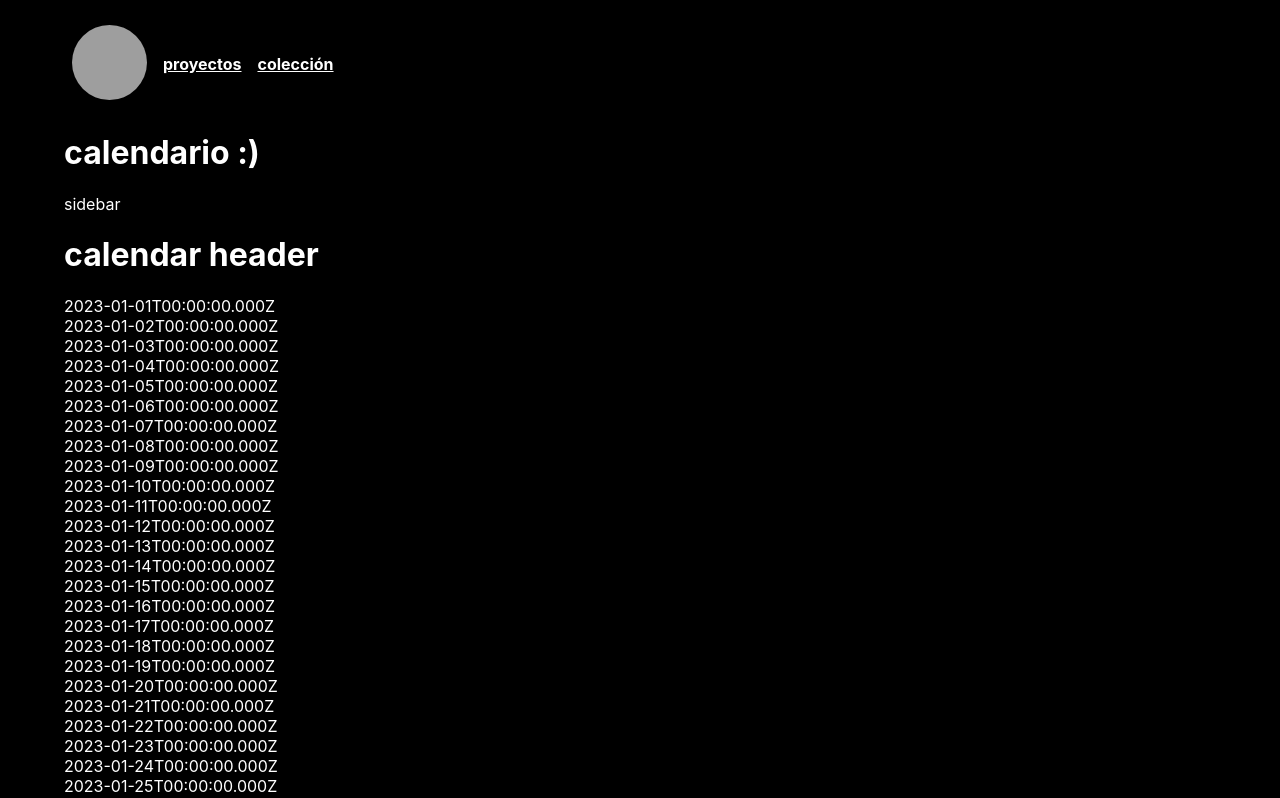
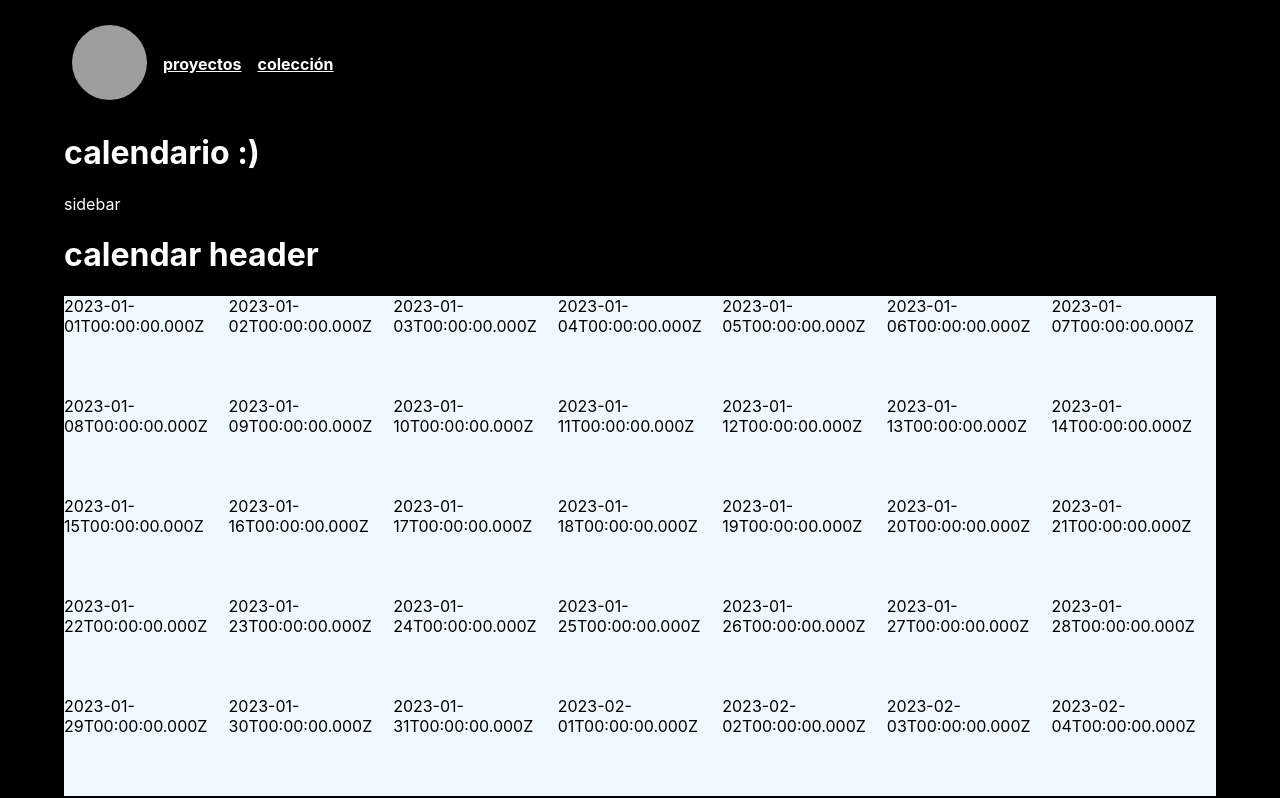
Before and after one commit to mabby1110/current.me, a Next.js app: page /proyectos/calendario in a window 1280 px wide. Shown: the top 798 px of the page. Built offline with nearby package versions, Linux system fonts and the light colour scheme; grey boxes are pictures that could not be loaded.

Commit message:
se agrego estilo temporal

```diff
--- /dev/null
+++ b/app/proyectos/calendario/calendario.module.css
@@ -0,0 +1,10 @@
+.monthGrid{
+    display: grid;
+    grid-template-columns: repeat(7, minmax(100px, auto));
+    grid-template-rows: repeat(5, minmax(100px, auto));
+}
+
+.dayCell{
+    background-color: aliceblue;
+    color: black;
+}
--- a/app/proyectos/calendario/page.tsx
+++ b/app/proyectos/calendario/page.tsx
@@ -1,5 +1,6 @@
 "use client"
 import getMonthData from "./getMonthData"
+import Style from './calendario.module.css'
 
 export default function VistaCalendario() {
     const monthData = getMonthData()
@@ -11,14 +12,14 @@ export default function VistaCalendario() {
                 <p>sidebar</p>
                 <div>
                     <h1>calendar header</h1>
-                    <div>
+                    <div className={Style.monthGrid}>
                         {
                             monthData.map((week)=>(
                                 <>
                                     {
                                         week.map((day)=>(
                                             <>
-                                                <div>{day}</div>
+                                                <div className={Style.dayCell}>{day}</div>
                                             </>
                                         ))
                                     }
--- a/app/proyectos/page.tsx
+++ b/app/proyectos/page.tsx
@@ -5,7 +5,7 @@ export default function VProyectos() {
         <div>
             <h1>Mis proyectos</h1>
             <div>
-                <Link href='/proyectos/calendario'>lista proyectos</Link>
+                <Link href='/proyectos/calendario'>calendario</Link>
                 <div>meta</div>
                 <div>preview</div>
             </div>
```
